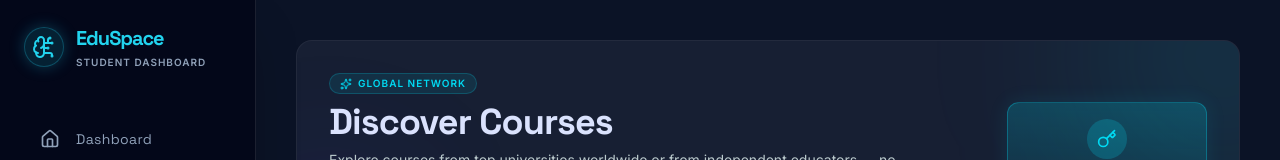
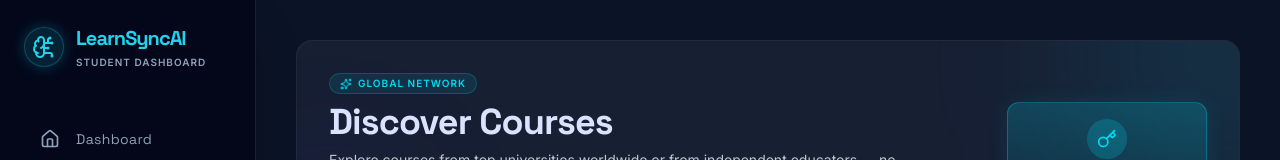
Before and after one commit to soriaToV2/LearnSyncAI, a React (Vite) app: page /student/catalog in a window 1280 px wide. Shown: the top 160 px of the page. Built offline with nearby package versions, Linux system fonts and the light colour scheme.

Commit message:
Change EduSpace to LearnSync AI
Changed all of the EduSpace to LearnSync AI wording

Signed by: John Louis Baruelo <baruelo_johnlouis@plpasig.edu.ph>

```diff
--- a/index.html
+++ b/index.html
@@ -1,15 +1,20 @@
 <!doctype html>
 <html lang="en">
+
 <head>
   <meta charset="UTF-8" />
   <meta name="viewport" content="width=device-width, initial-scale=1.0" />
-    <title>EduSpace</title>
+  <title>LearnSyncAI</title>
   <link rel="preconnect" href="https://fonts.googleapis.com" />
   <link rel="preconnect" href="https://fonts.gstatic.com" crossorigin />
-    <link href="https://fonts.googleapis.com/css2?family=Inter:wght@400;500;600;700&family=Space+Grotesk:wght@400;500;600;700&display=swap" rel="stylesheet" />
+  <link
+    href="https://fonts.googleapis.com/css2?family=Inter:wght@400;500;600;700&family=Space+Grotesk:wght@400;500;600;700&display=swap"
+    rel="stylesheet" />
 </head>
+
 <body>
   <div id="root"></div>
   <script type="module" src="/src/main.tsx"></script>
 </body>
+
 </html>
--- a/src/components/layout/MainLayout.tsx
+++ b/src/components/layout/MainLayout.tsx
@@ -44,7 +44,7 @@ function MainLayoutInner() {
             <BrainCircuit style={{ color: theme.accent }} className="w-6 h-6" />
           </div>
           <div>
-            <h1 className="text-xl font-bold tracking-tighter font-display" style={{ color: theme.accent }}>EduSpace Pro</h1>
+            <h1 className="text-xl font-bold tracking-tighter font-display" style={{ color: theme.accent }}>LearnSyncAI Pro</h1>
             <p className="font-semibold text-xs text-slate-400 mt-1 uppercase tracking-widest text-[10px]">Academic Dashboard</p>
           </div>
         </div>
--- a/src/components/layout/StudentLayout.tsx
+++ b/src/components/layout/StudentLayout.tsx
@@ -59,7 +59,7 @@ function StudentLayoutInner() {
               className="text-xl font-bold tracking-tighter font-display"
               style={{ color: theme.accent }}
             >
-              EduSpace
+              LearnSyncAI
             </h1>
             <p className="font-semibold text-xs text-slate-400 mt-1 uppercase tracking-widest text-[10px]">
               Student Dashboard
--- a/src/context/ThemeContext.tsx
+++ b/src/context/ThemeContext.tsx
@@ -85,9 +85,9 @@ export const THEMES: ThemeDefinition[] = [
 ];
 
 // ─── Storage Keys ──────────────────────────────────────────────────────────────
-const STUDENT_STORAGE_KEY = 'eduspace_student_theme';
-const EDUCATOR_STORAGE_KEY = 'eduspace_educator_theme';
-export const LAST_ROLE_KEY = 'eduspace_last_role';
+const STUDENT_STORAGE_KEY = 'learnsyncai_student_theme';
+const EDUCATOR_STORAGE_KEY = 'learnsyncai_educator_theme';
+export const LAST_ROLE_KEY = 'learnsyncai_last_role';
 
 // ─── CSS var application (applied to a specific element, not always root) ──────
 export function applyThemeToElement(t: ThemeDefinition, el: HTMLElement) {
--- a/src/pages/auth/Login.tsx
+++ b/src/pages/auth/Login.tsx
@@ -23,7 +23,6 @@ export default function Login() {
     e.preventDefault();
     setIsLoading(true);
 
-    // Simulate network delay for premium feel
     setTimeout(() => {
       if (email === 'admin' && password === 'admin@12') {
         navigate('/dashboard');
@@ -59,7 +58,7 @@ export default function Login() {
               <div className="w-14 h-14 rounded-2xl bg-primary-fixed-dim/10 border border-primary-fixed-dim/20 flex items-center justify-center mb-6 shadow-[0_0_30px_rgba(0,218,243,0.2)]">
                 <BrainCircuit className="w-7 h-7 text-primary-fixed-dim" />
               </div>
-              <h1 className="font-display text-4xl font-bold text-white mb-4 leading-tight">Welcome back to <span className="text-primary-fixed-dim">EduSpace</span></h1>
+              <h1 className="font-display text-4xl font-bold text-white mb-4 leading-tight">Welcome back to <span className="text-primary-fixed-dim">LearnSyncAI</span></h1>
               <p className="font-sans text-slate-400 leading-relaxed">
                 Access your personalized learning matrix, track your academic progress, and connect with global educators.
               </p>
@@ -92,7 +91,7 @@ export default function Login() {
                 <div className="w-16 h-16 rounded-2xl bg-primary-fixed-dim/10 border border-primary-fixed-dim/20 flex items-center justify-center mb-4 shadow-[0_0_30px_rgba(0,218,243,0.2)]">
                   <BrainCircuit className="w-8 h-8 text-primary-fixed-dim" />
                 </div>
-                <h1 className="font-display text-3xl font-bold text-white">EduSpace</h1>
+                <h1 className="font-display text-3xl font-bold text-white">LearnSyncAI</h1>
                 <p className="font-sans text-sm text-slate-400 mt-2">Initialize your session.</p>
               </div>
 
--- a/src/pages/educator/EducatorSettings.tsx
+++ b/src/pages/educator/EducatorSettings.tsx
@@ -86,7 +86,7 @@ export default function EducatorSettings() {
             </span>
           </h1>
           <p className="font-sans text-base text-slate-400 font-medium mt-2 max-w-xl">
-            Manage your professor profile and customize your EduSpace Pro visual experience.
+            Manage your professor profile and customize your LearnSyncAI Pro visual experience.
           </p>
         </div>
 
--- a/src/pages/student/Settings.tsx
+++ b/src/pages/student/Settings.tsx
@@ -322,7 +322,7 @@ export default function Settings() {
                 {/* Header */}
                 <div>
                   <h3 className="font-display text-lg font-bold text-on-surface mb-1">Visual Preferences</h3>
-                  <p className="font-sans text-xs text-slate-400">Pick a color theme to instantly apply across the entire EduSpace UI.</p>
+                  <p className="font-sans text-xs text-slate-400">Pick a color theme to instantly apply across the entire LearnSyncAI UI.</p>
                 </div>
 
                 {/* Active theme badge */}
```
Also changed, not shown: 1 other file (tests, documents, lock files or other folders). Lines whose indentation alone changed are shown as unchanged.
